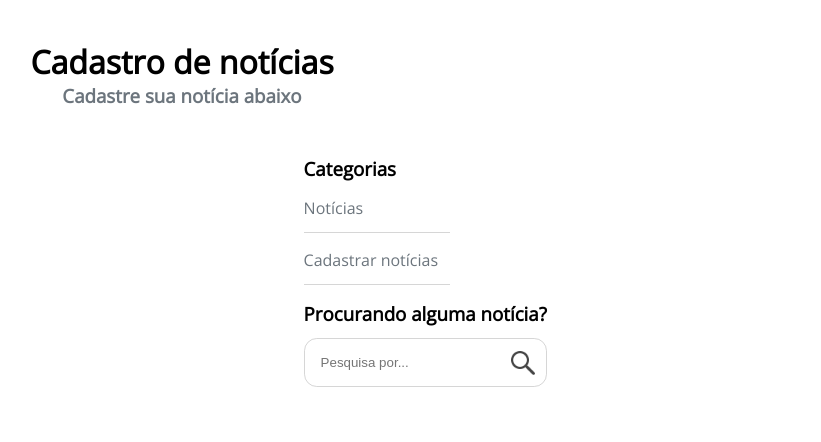
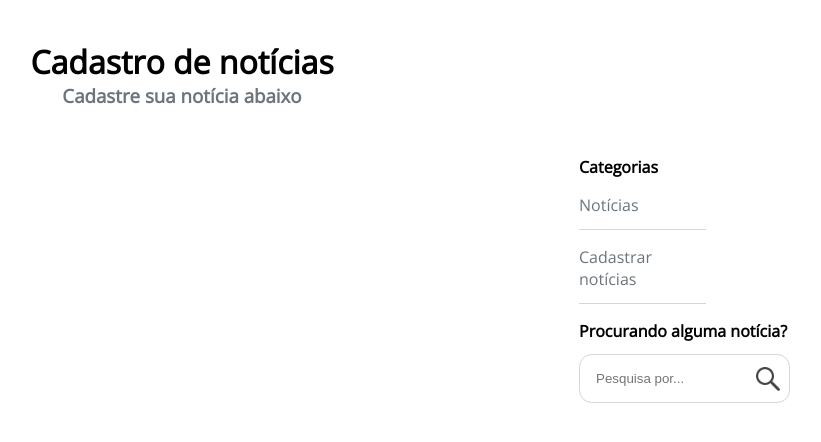
Before and after one commit to VictorAcarvalho/marlin-case, an Angular app: page /newscreate in a window 1280 px wide. Shown: the top 442 px of the page, without its empty margins (458-1279 px from the left). Built offline with nearby package versions, Linux system fonts and the light colour scheme.

Commit message:
style:stylize the newslatter

```diff
--- a/src/app/componnents/templates/nav-side-bar/nav-side-bar.component.css
+++ b/src/app/componnents/templates/nav-side-bar/nav-side-bar.component.css
@@ -1,3 +1,7 @@
+h3{
+    font-size: 1rem;
+}
+
 .nav-container{
     justify-content: flex-start;
     margin: 3rem 2rem 0 2rem;
--- a/src/app/views/newslatter/newslatter.component.css
+++ b/src/app/views/newslatter/newslatter.component.css
@@ -10,8 +10,10 @@
     flex-direction: row;
     height: 100%;
     width: 160%;
+    margin-top: 1rem;
 }
 .card{
+    height: 25rem;
     width: 20.1rem;
     margin: 2rem;
     border: 1px solid #d6d6d6;
@@ -26,9 +28,9 @@
 }
 .inside-news{
     text-decoration: none;
-    margin: 1rem;
-    padding-bottom: 1rem;
+    justify-self: flex-start;
     color: blue;
+    margin-bottom: 1rem;
 }
 .card-text{
     margin: 1rem;
@@ -37,11 +39,10 @@
     justify-content: flex-start;
 }
 .card-text h3{
-    font-size: 1.5rem;
-    margin-bottom: 1rem;
+    font-size: 1rem;
 }
 .card-text p{
-    font-size: 1rem;
+    font-size: 0.8rem;
     margin-bottom: 1rem;
     word-break:break-all;
     white-space: nowrap;
@@ -58,4 +59,5 @@
 }
 .news-section li{
     list-style: none;
+
 }
--- a/src/app/views/newslatter/newslatter.component.html
+++ b/src/app/views/newslatter/newslatter.component.html
@@ -13,9 +13,9 @@
                         <div class="card-text">
                             <h3>{{news.title}}</h3>
                             <p class="gray-letter">{{news.body}}</p>
+                            <a routerLink='' class="inside-news">Ler mais..</a>
                         </div>
-                        <a routerLink='' class="inside-news">Ler mais..</a>
-                     </div>
+                    </div>
                 </li>
             </ul>
 
--- a/src/styles.css
+++ b/src/styles.css
@@ -24,7 +24,7 @@ html ,body{
 .main-container{
     display: flex;
     flex-direction: row;
-    justify-content: space-around;
+    justify-content: space-between;
 }
 
 .container-centralized{
```
